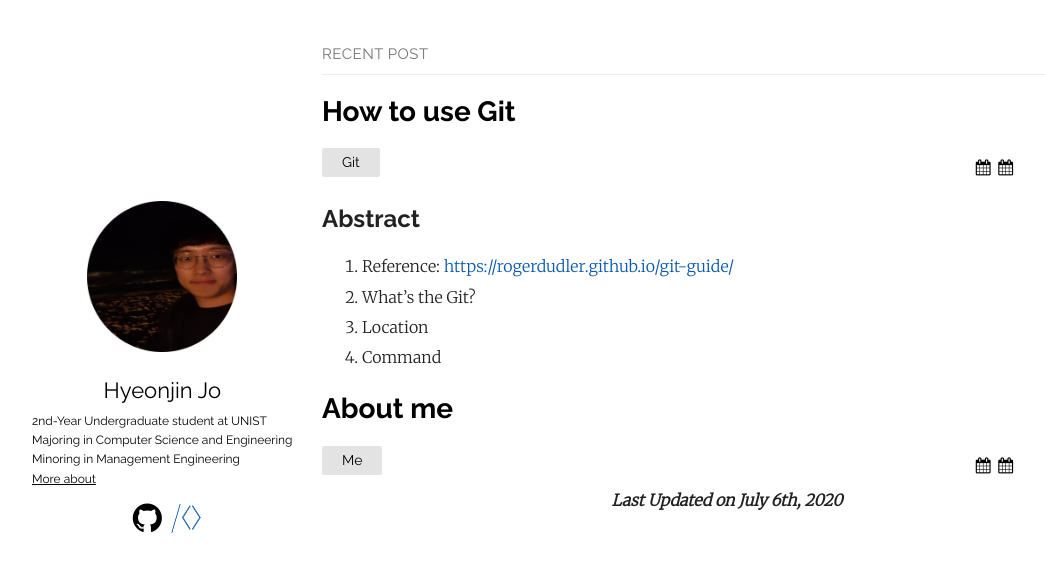
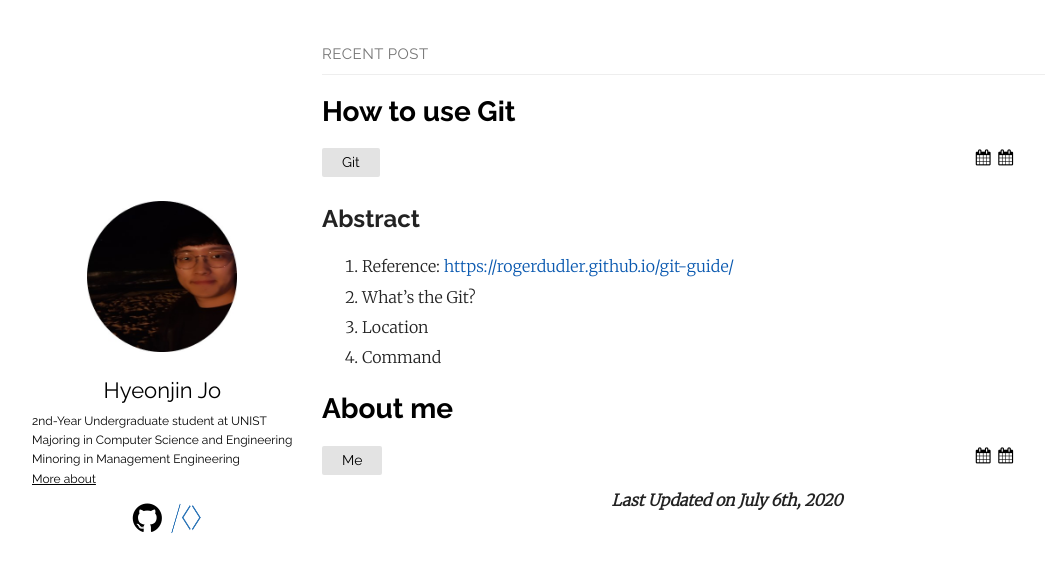
Before and after one commit to thinkin9/test, a Jekyll site: the page built from index.md, in a window 1280 px wide. Shown: the top 572 px of the page, without its empty margins (43-1088 px from the left). Built offline with Jekyll 4.4.1, drawn with Linux system fonts in a browser that asks for light colours.

Commit message:
calender

```diff
--- a/_sass/plain.scss
+++ b/_sass/plain.scss
@@ -188,13 +188,9 @@ main {
 .post-meta {
   display: flex;
   justify-content: space-between;
-  align-items: center;
   @media screen and (max-width: $mobileW) {
     flex-direction: column-reverse;
     align-items: baseline;
-    .post-date {
-      margin-bottom: 16px;
-    }
   }
 }
 .post-link {
```
